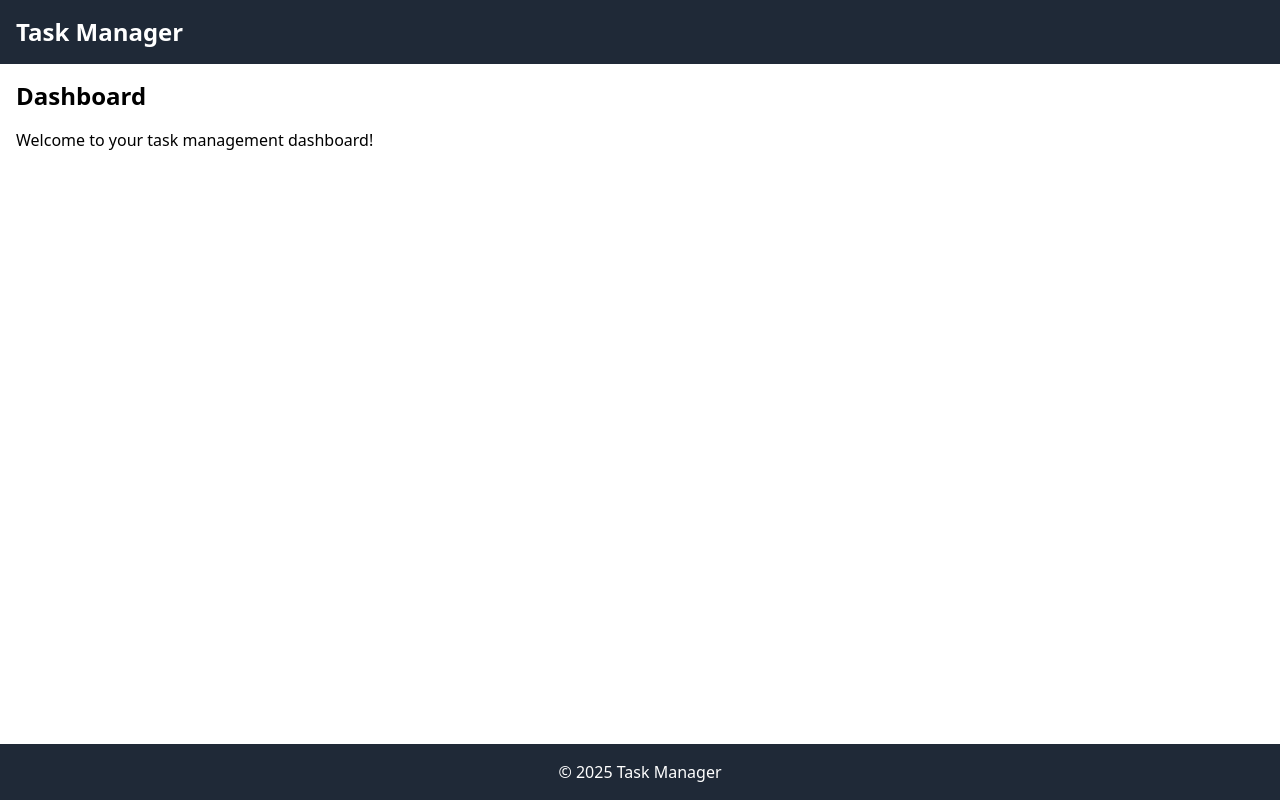
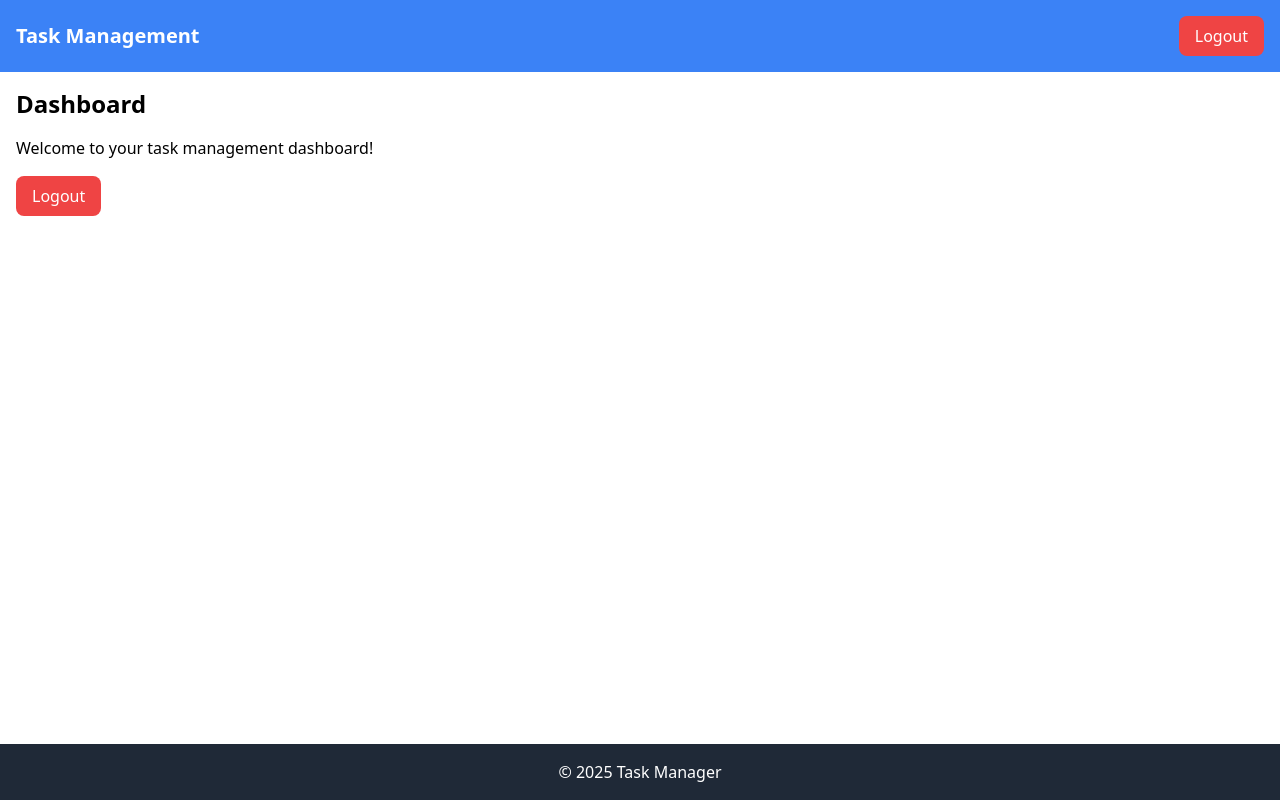
Before and after one commit to palak-b19/WorkBoard, a React (Vite) app in the folder frontend/: page /dashboard in a window 1280 px wide. Built offline with nearby package versions, Linux system fonts and the light colour scheme; sample sign-in values are in the browser's storage.

Commit message:
Add logout functionality and protected route for dashboard

```diff
--- a/frontend/src/components/Header.jsx
+++ b/frontend/src/components/Header.jsx
@@ -1,7 +1,35 @@
+import { Link, useNavigate } from 'react-router-dom';
+
 export default function Header() {
+  const navigate = useNavigate();
+  const token = localStorage.getItem('token');
+
+  const handleLogout = () => {
+    localStorage.removeItem('token');
+    navigate('/login');
+  };
+
   return (
-    <header className="bg-gray-800 text-white p-4">
-      <h1 className="text-2xl font-bold">Task Manager</h1>
+    <header className="bg-blue-500 text-white p-4">
+      <div className="container mx-auto flex justify-between items-center">
+        <Link to="/" className="text-xl font-bold">
+          Task Management
+        </Link>
+        <nav>
+          {token ? (
+            <button
+              onClick={handleLogout}
+              className="bg-red-500 text-white px-4 py-2 rounded-lg hover:bg-red-600 transition"
+            >
+              Logout
+            </button>
+          ) : (
+            <Link to="/login" className="text-white hover:underline">
+              Login
+            </Link>
+          )}
+        </nav>
+      </div>
     </header>
   );
 }
--- /dev/null
+++ b/frontend/src/components/ProtectedRoute.jsx
@@ -0,0 +1,6 @@
+import { Navigate } from 'react-router-dom';
+
+export default function ProtectedRoute({ children }) {
+  const token = localStorage.getItem('token');
+  return token ? children : <Navigate to="/login" />;
+}
--- a/frontend/src/main.jsx
+++ b/frontend/src/main.jsx
@@ -5,6 +5,7 @@ import App from './pages/App';
 import Login from './pages/Login';
 import Register from './pages/Register';
 import Dashboard from './pages/Dashboard';
+import ProtectedRoute from './components/ProtectedRoute';
 import './index.css';
 
 createRoot(document.getElementById('root')).render(
@@ -14,7 +15,14 @@ createRoot(document.getElementById('root')).render(
         <Route path="/" element={<App />} />
         <Route path="/login" element={<Login />} />
         <Route path="/register" element={<Register />} />
-        <Route path="/dashboard" element={<Dashboard />} />
+        <Route
+          path="/dashboard"
+          element={
+            <ProtectedRoute>
+              <Dashboard />
+            </ProtectedRoute>
+          }
+        />
       </Routes>
     </BrowserRouter>
   </StrictMode>
--- a/frontend/src/pages/Dashboard.jsx
+++ b/frontend/src/pages/Dashboard.jsx
@@ -1,13 +1,27 @@
+import { useNavigate } from 'react-router-dom';
 import Header from '../components/Header';
 import Footer from '../components/Footer';
 
 export default function Dashboard() {
+  const navigate = useNavigate();
+
+  const handleLogout = () => {
+    localStorage.removeItem('token');
+    navigate('/login');
+  };
+
   return (
     <div className="min-h-screen flex flex-col">
       <Header />
       <main className="flex-grow p-4">
         <h2 className="text-2xl font-bold mb-4">Dashboard</h2>
         <p>Welcome to your task management dashboard!</p>
+        <button
+          onClick={handleLogout}
+          className="mt-4 bg-red-500 text-white px-4 py-2 rounded-lg hover:bg-red-600 transition"
+        >
+          Logout
+        </button>
       </main>
       <Footer />
     </div>
```
